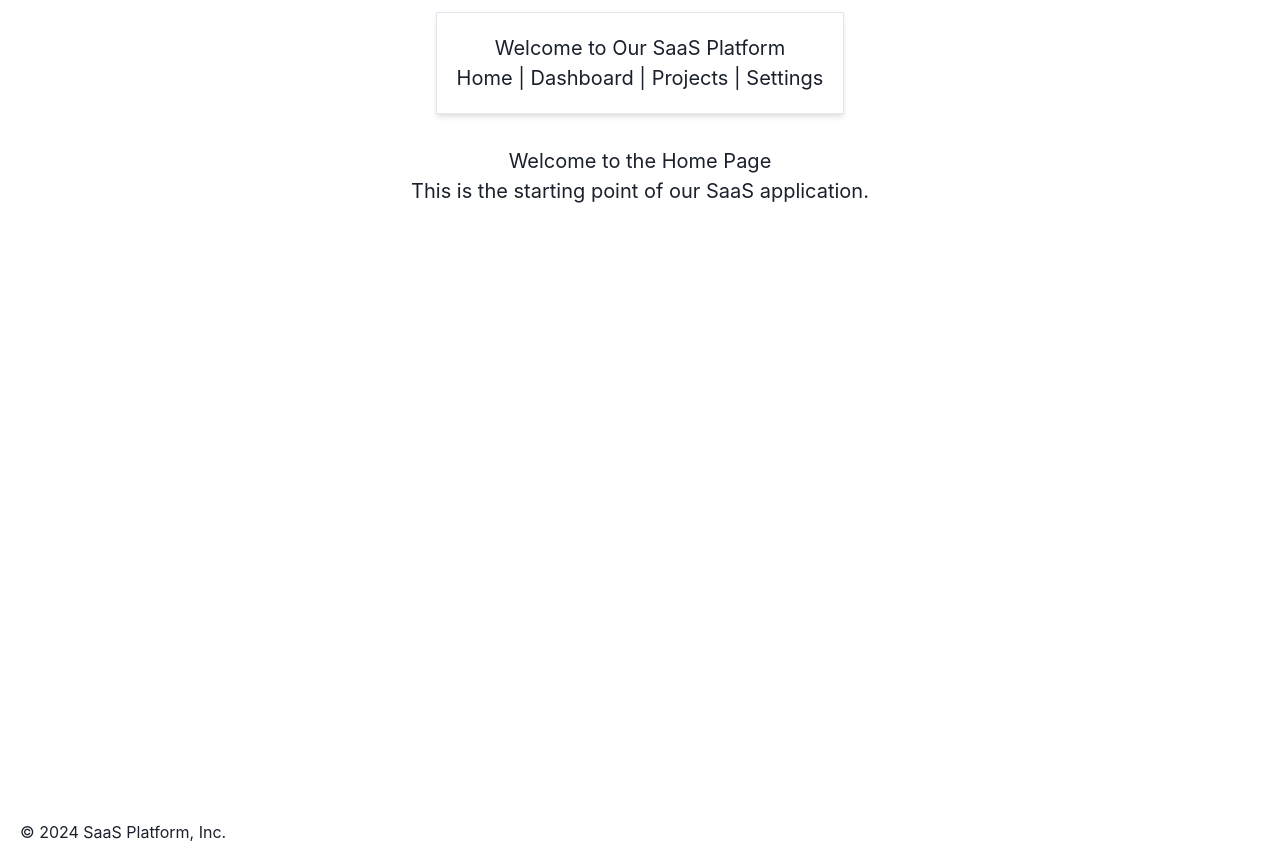
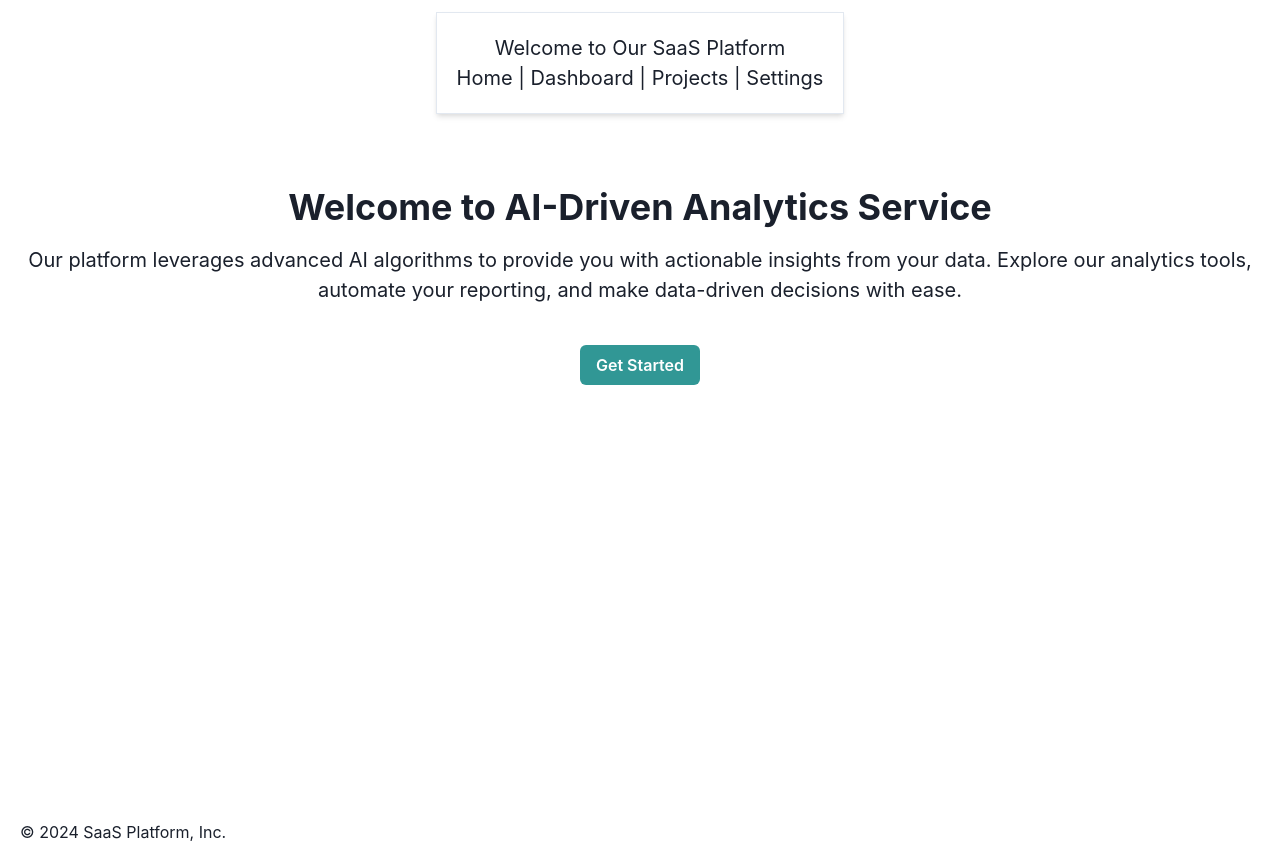
Before and after one commit to aidanvyas/AI-Driven-Analytics-Service, a React (Create React App) app: page / in a window 1280 px wide. Built offline with nearby package versions, Linux system fonts and the light colour scheme.

Commit message:
Enhance Home component with features and CTA

```diff
--- a/src/Home.js
+++ b/src/Home.js
@@ -1,11 +1,22 @@
 import React from 'react';
-import { Box } from '@chakra-ui/react';
+import { Box, Heading, Text, Button } from '@chakra-ui/react';
 
 const Home = () => {
   return (
-    <Box>
-      <h1>Welcome to the Home Page</h1>
-      <p>This is the starting point of our SaaS application.</p>
+    <Box textAlign="center" py={10}>
+      <Heading>Welcome to AI-Driven Analytics Service</Heading>
+      <Text mt={4}>
+        Our platform leverages advanced AI algorithms to provide you with
+        actionable insights from your data. Explore our analytics tools, automate
+        your reporting, and make data-driven decisions with ease.
+      </Text>
+      <Button
+        mt={10}
+        colorScheme="teal"
+        onClick={() => alert('Navigate to Sign Up or Learn More')}
+      >
+        Get Started
+      </Button>
     </Box>
   );
 };
```
